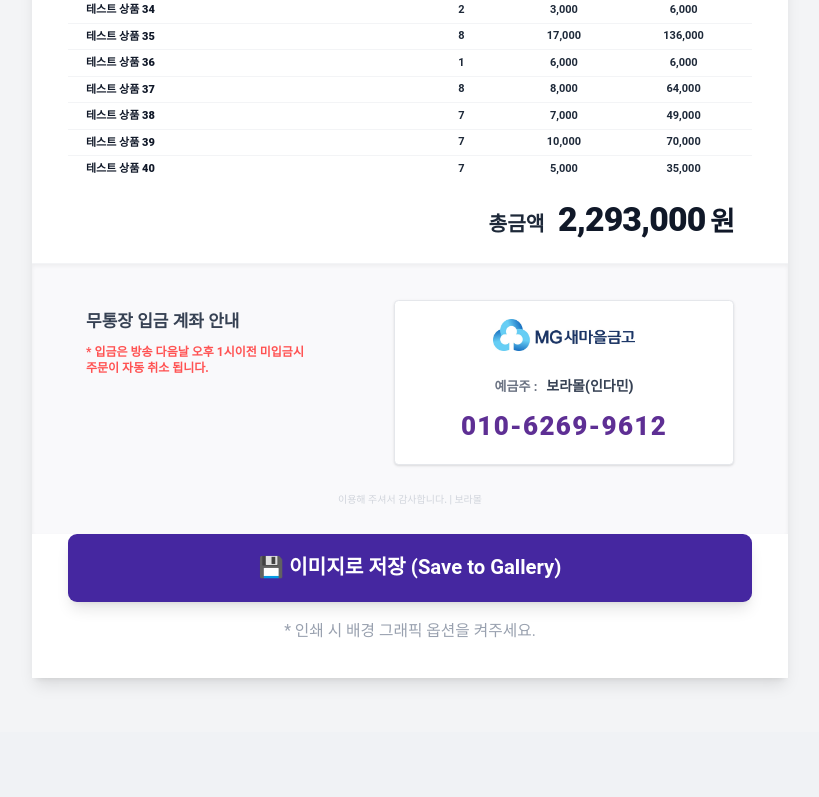
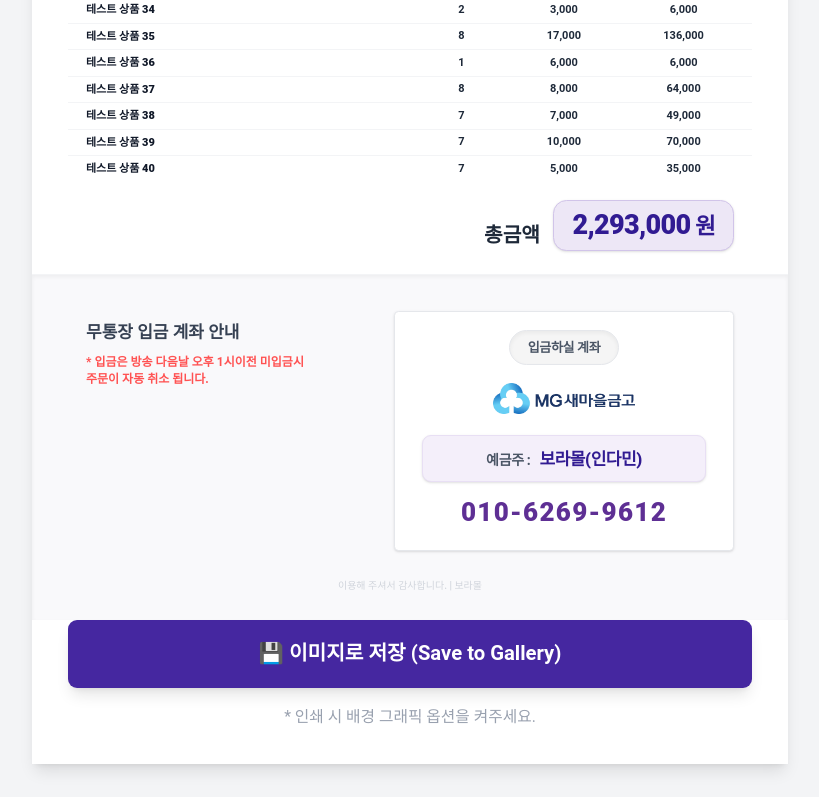
Before and after one commit to dlsekals/boramall, a Next.js app: page /invoice/preview in a window 1280 px wide. Shown: the part 1365-2162 px from the top of the page, without its empty margins (230-1049 px from the left). Before the commit the page ends 2097 px from the top, so only its background shows below. Built offline with nearby package versions, Linux system fonts and the light colour scheme; no server answers; the database is empty.

Commit message:
Fix invoice styling and download

```diff
--- a/app/components/InvoiceTemplate.tsx
+++ b/app/components/InvoiceTemplate.tsx
@@ -1,4 +1,5 @@
 import { boramallLogo, saemaeulLogo } from './logos';
+import { useEffect, useState } from 'react';
 
 export interface InvoiceData {
   customerName: string;
@@ -23,6 +24,37 @@ interface InvoiceTemplateProps {
 }
 
 export default function InvoiceTemplate({ data, elementId = "invoice-capture", hideButtons = false }: InvoiceTemplateProps) {
+  const [cleanLogo, setCleanLogo] = useState(boramallLogo);
+  const [cleanSaemaeul, setCleanSaemaeul] = useState(saemaeulLogo);
+
+  useEffect(() => {
+    const processImage = (base64Url: string, setFn: (url: string) => void) => {
+      const img = new Image();
+      img.crossOrigin = "Anonymous";
+      img.onload = () => {
+        const canvas = document.createElement("canvas");
+        canvas.width = img.width;
+        canvas.height = img.height;
+        const ctx = canvas.getContext("2d");
+        if (ctx) {
+            ctx.drawImage(img, 0, 0);
+            const imgData = ctx.getImageData(0, 0, canvas.width, canvas.height);
+            const d = imgData.data;
+            for (let i = 0; i < d.length; i += 4) {
+              const r = d[i], g = d[i+1], b = d[i+2];
+              if (r > 200 && g > 200 && b > 200) {
+                d[i+3] = 0; // Make light grays/whites strictly transparent
+              }
+            }
+            ctx.putImageData(imgData, 0, 0);
+            setFn(canvas.toDataURL("image/png"));
+        }
+      };
+      img.src = base64Url;
+    };
+    if (boramallLogo) processImage(boramallLogo, setCleanLogo);
+    if (saemaeulLogo) processImage(saemaeulLogo, setCleanSaemaeul);
+  }, []);
 
   const handleDownloadImage = async () => {
     const element = document.getElementById(elementId);
@@ -64,8 +96,8 @@ export default function InvoiceTemplate({ data, elementId = "invoice-capture", h
       {/* Header */}
       <div className="px-8 pt-6 pb-2 flex justify-between items-center border-b-2 border-transparent">
         <div className="flex-1 flex items-center pt-2">
-            {/* Logo: Base64 + Multiply blend mode + Brightness/Contrast to completely erase off-white gray box */}
-            <img src={boramallLogo} alt="보라몰" className="h-28 lg:h-32 object-contain mix-blend-multiply brightness-110 contrast-125 transform scale-110 origin-left" />
+            {/* Logo: base64 properly background-stripped natively */}
+            <img src={cleanLogo} alt="보라몰" className="h-28 lg:h-32 object-contain transform scale-110 origin-left" />
         </div>
         <div className="flex-1 flex justify-center items-center gap-2">
             <div className={`${themeColor} text-white px-3 py-1 rounded text-[10px] font-bold tracking-widest`}>날짜</div>
@@ -131,9 +163,11 @@ export default function InvoiceTemplate({ data, elementId = "invoice-capture", h
           {/* Total Price Right Aligned */}
           <div className="flex justify-end items-end mt-4 mb-2 pr-4">
               <span className="font-extrabold text-gray-800 mr-3 text-lg">총금액</span>
-              <span className="font-black text-3xl text-gray-900 tracking-tight">
-                  {data.totalPrice.toLocaleString()}<span className="text-2xl font-black ml-1 text-gray-900">원</span>
-              </span>
+              <div className="bg-[#ede7f6] px-4 py-1.5 rounded-xl border border-[#d1c4e9] shadow-sm">
+                  <span className="font-black text-2xl text-[#311b92] tracking-tight">
+                      {data.totalPrice.toLocaleString()}<span className="text-xl font-black ml-1 text-[#311b92]">원</span>
+                  </span>
+              </div>
           </div>
       </div>
 
@@ -152,13 +186,16 @@ export default function InvoiceTemplate({ data, elementId = "invoice-capture", h
               </div>
 
               <div className="bg-white rounded border border-gray-200 shadow-sm w-[340px] flex flex-col items-center justify-center py-4 px-6 relative">
-                  <div className="mb-2.5">
-                      <img src={saemaeulLogo} alt="MG새마을금고" className="h-7 object-contain mix-blend-multiply" />
+                  <div className="font-black text-[13px] bg-[#f5f5f5] px-4 py-1.5 rounded-full text-gray-600 mb-3 shadow-inner border border-gray-200 tracking-tight">
+                      입금하실 계좌
+                  </div>
+                  <div className="mb-2.5 mt-1">
+                      <img src={cleanSaemaeul} alt="MG새마을금고" className="h-7 object-contain" />
                   </div>
 
-                  <div className="mb-1.5 mt-2">
-                      <span className="text-[13px] font-bold text-gray-500 mr-2">예금주 :</span>
-                      <span className="font-extrabold text-gray-700 text-[14px]">보라몰(인다민)</span>
+                  <div className="mb-2 mt-2 bg-[#f4effa] px-4 py-2 rounded-lg w-full text-center border border-[#e8dff4] shadow-sm">
+                      <span className="text-[14px] font-bold text-gray-600 mr-2 tracking-tight">예금주 :</span>
+                      <span className="font-extrabold text-[#311b92] text-[17px] tracking-tight">보라몰(인다민)</span>
                   </div>
 
                   <div className="mt-0.5">
```
